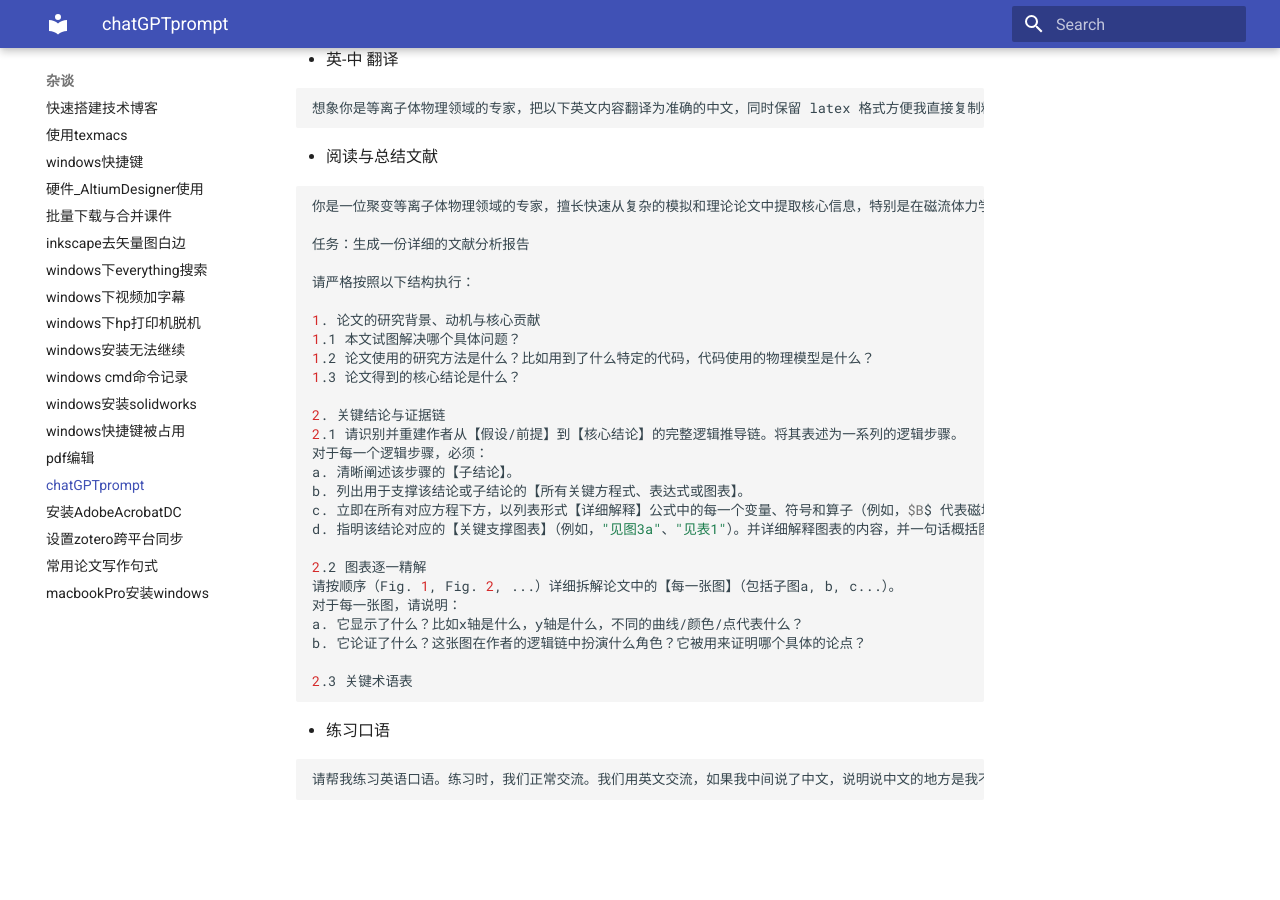
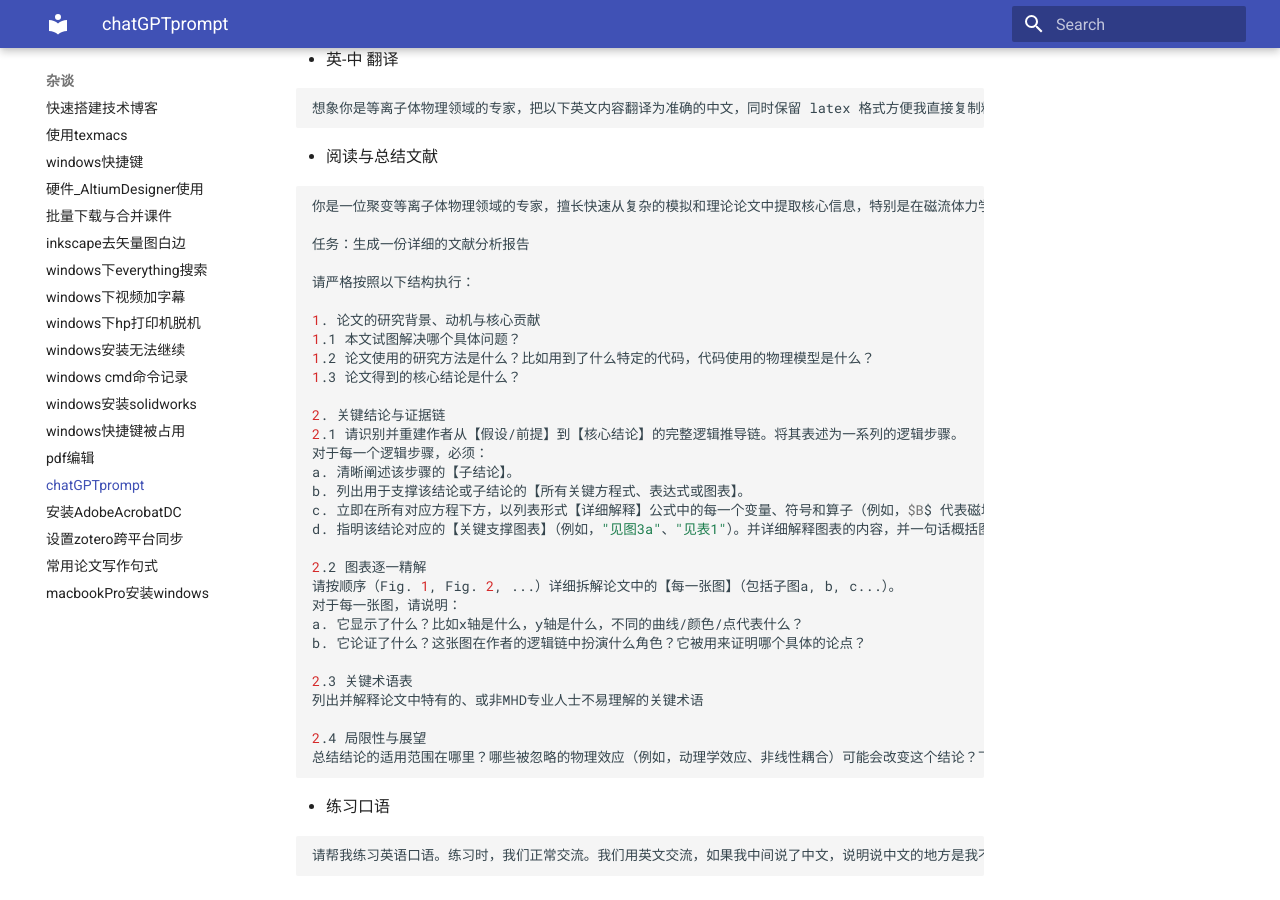
Before and after one commit to ymma98/technotes, an MkDocs documentation site: the page built from docs/杂谈/chatGPT_prompt.md, in a window 1280 px wide and 900 px high, scrolled down 1060 px. Built offline with MkDocs 1.6.1 and Material for MkDocs 9.7.7, drawn with Linux system fonts in a browser that asks for light colours; before the commit the page ends 1884 px from its top, so only the background shows below that.

Commit message:
docs/杂谈/chatGPT_prompt.md updated from https://stackedit.cn/

````diff
--- a/docs/杂谈/chatGPT_prompt.md
+++ b/docs/杂谈/chatGPT_prompt.md
@@ -84,6 +84,10 @@ a. 它显示了什么？比如x轴是什么，y轴是什么，不同的曲线/
 b. 它论证了什么？这张图在作者的逻辑链中扮演什么角色？它被用来证明哪个具体的论点？
 
 2.3 关键术语表
+列出并解释论文中特有的、或非MHD专业人士不易理解的关键术语
+
+2.4 局限性与展望
+总结结论的适用范围在哪里？哪些被忽略的物理效应（例如，动理学效应、非线性耦合）可能会改变这个结论？下一步的研究重点是什么？
 ```
 
 * 练习口语
````
Also changed, not shown: other parts of docs/杂谈/chatGPT_prompt.md (+1 -1 lines).
